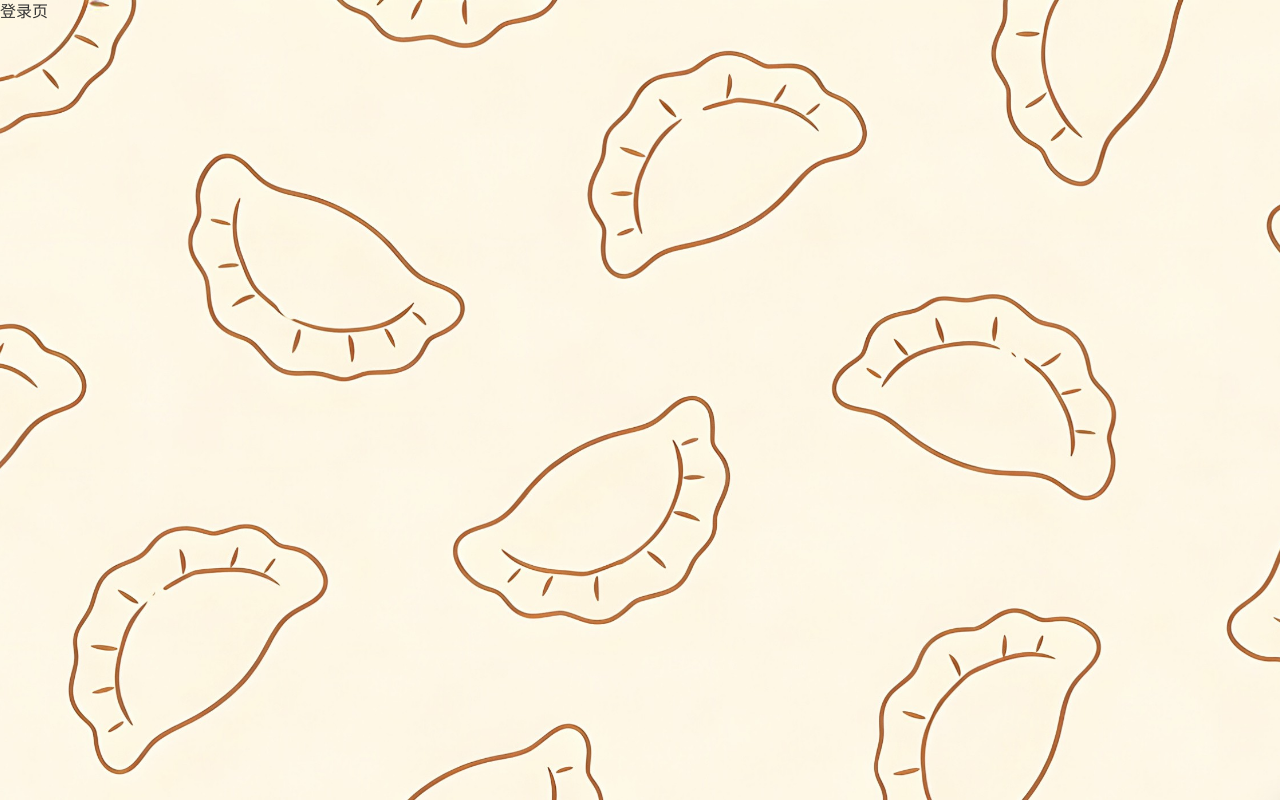
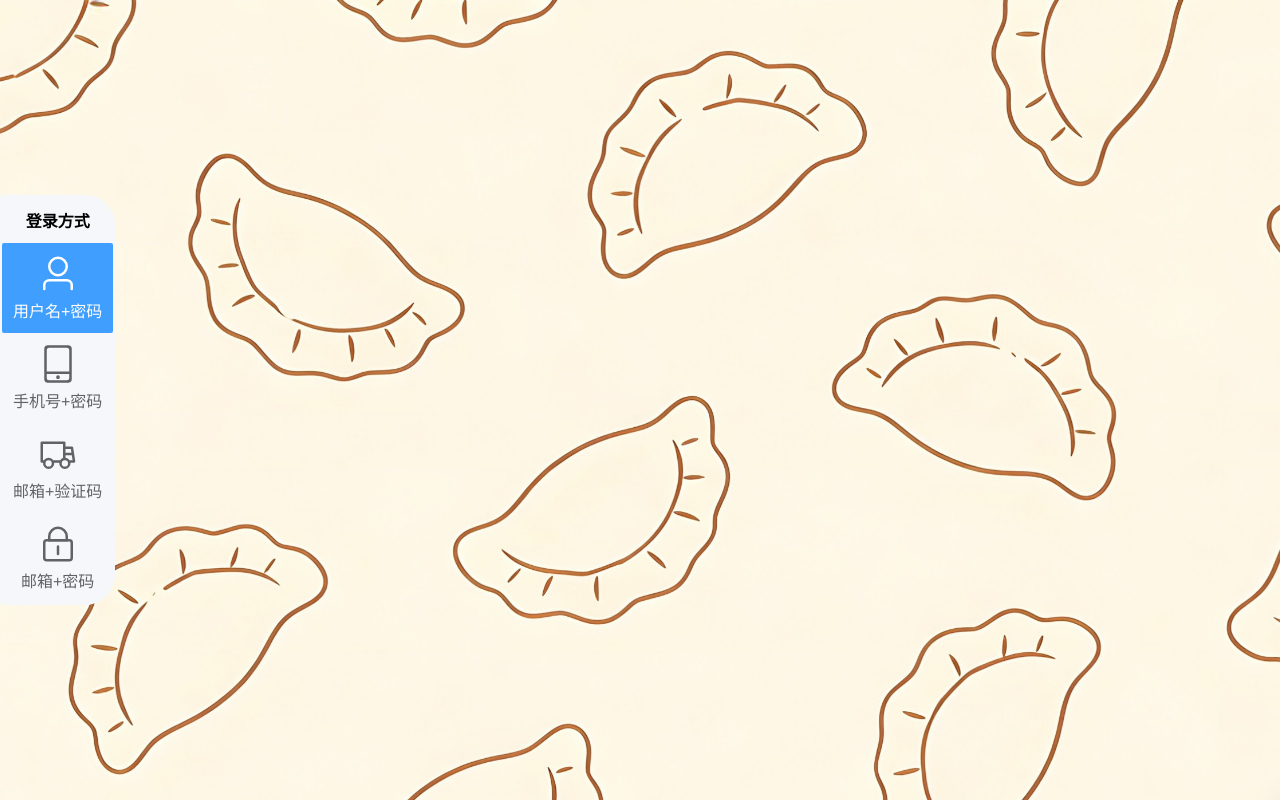
Before and after one commit to luofengwuqi/Hundun-Bone, a Vue app in the folder front-end/hundun-front/: page /login in a window 1280 px wide. Built offline with nearby package versions, Linux system fonts and the light colour scheme.

Commit message:
feat(前端/login):组件LoginWay选定登录方式

```diff
--- a/front-end/hundun-front/package.json
+++ b/front-end/hundun-front/package.json
@@ -13,6 +13,7 @@
     "format": "prettier --write --experimental-cli src/"
   },
   "dependencies": {
+    "@element-plus/icons-vue": "^2.3.2",
     "axios": "^1.13.6",
     "element-plus": "^2.13.6",
     "less": "^4.6.4",
--- a/front-end/hundun-front/src/main.js
+++ b/front-end/hundun-front/src/main.js
@@ -4,9 +4,12 @@ import ElementPlus from 'element-plus'
 
 import App from './App.vue'
 import router from './router'
+//引入element-plus图标
+import * as ElementPlusIconsVue from '@element-plus/icons-vue'
 //引入全局css
 import '@/assets/css/base.css'
 import 'element-plus/dist/index.css'
+
 
 const app = createApp(App)
 
@@ -14,5 +17,8 @@ const app = createApp(App)
 app.use(createPinia())
 app.use(router)
 app.use(ElementPlus)
+for (const [key, component] of Object.entries(ElementPlusIconsVue)) {
+  app.component(key, component)
+}
 
 app.mount('#app')
--- a/front-end/hundun-front/src/views/login/Login.vue
+++ b/front-end/hundun-front/src/views/login/Login.vue
@@ -1,8 +1,20 @@
 <script setup>
+import LoginWay from '@/views/login/component/LoginWay.vue'
+import { ref } from 'vue'
+//登录模式选择器相关的东西(子传父)
+const loginType = ref(`phone-password`)
+const changeLoginType = (type) => {
+  console.log(`登录模式切换:${type}`)
+  loginType.value = type
+}
 
 </script>
 <template>
-  登录页
+  <login-way @changeLoginType="changeLoginType"/>
+  <div class="loginForm">
+
+  </div>
+
 </template>
 <style scoped>
 
--- /dev/null
+++ b/front-end/hundun-front/src/views/login/component/LoginWay.vue
@@ -0,0 +1,99 @@
+<script setup>
+import { ref, watch } from 'vue'
+import { Iphone, User, Van , Lock} from '@element-plus/icons-vue'
+
+//这个是登录方式选择器的配置
+const value = ref('username-password')
+const direction = ref('vertical')
+const size = ref('large')
+const options = [
+  {
+    label: '登录方式',
+    disabled: true,
+    icon: null,
+  },
+
+  {
+    label: '用户名+密码',
+    value: 'username-password',
+    icon: User,
+  },
+  {
+    label:'手机号+密码',
+    value: 'phone-password',
+    icon: Iphone
+  },
+  {
+    label: '邮箱+验证码',
+    value: 'email-code',
+    icon: Van,
+  },
+  {
+    label: '邮箱+密码',
+    value: 'email-password',
+    icon: Lock,
+  }
+]
+//这个是给父组件用的
+const emit = defineEmits(['changeLoginType'])
+watch(value, (newVal) => {
+  emit('changeLoginType', newVal)
+})
+</script>
+
+
+<template>
+  <div class="loginWay">
+
+
+    <el-segmented
+      v-model="value"
+      :options="options"
+      :direction="direction"
+      :size="size"
+    >
+      <template #default="scope">
+        <div
+          :class="[
+            'flex',
+            'items-center',
+            'gap-2',
+            'flex-col',
+            direction === 'vertical' && 'p-2',
+          ]"
+        >
+          <el-icon size="40" v-if="scope.item.icon!==null">
+            <component :is="scope.item.icon" />
+          </el-icon >
+          <div :class="scope.item.disabled ? 'bold' : ''">
+            {{ scope.item.label }}
+          </div>
+        </div>
+      </template>
+    </el-segmented>
+  </div>
+</template>
+
+<style lang="less" scoped>
+.loginWay:hover{
+  box-shadow: 0 0 10px rgba(0, 0, 0, 0.3);
+}
+
+.loginWay{
+  //居左中悬浮
+  position: absolute;
+  top: 50%;
+  transform: translate(0%, -50%);
+  //加个边框
+  border-radius: 0 30px 30px 0;
+  overflow: hidden;
+
+  transition: all 0.5s ease-in-out;
+
+  //为碟醋包了个饺子 专门给题头搞的样式
+  .bold {
+    font-weight: bold;
+    color: black;
+  }
+}
+</style>
```
Also changed, not shown: front-end/hundun-front/src/api/user.js (added, +11 -0 lines), front-end/hundun-front/src/utils/request.js (added, +64 -0 lines), front-end/hundun-front/src/views/login/component/EmailCodeForm.vue (added, +11 -0 lines), front-end/hundun-front/src/views/login/component/EmailPasswordForm.vue (added, +7 -0 lines), front-end/hundun-front/src/views/login/component/PhonelPasswordForm.vue (added, +7 -0 lines), front-end/hundun-front/src/views/login/component/UsernamePasswordForm.vue (added, +7 -0 lines), 2 other files (tests, documents, lock files or other folders).
